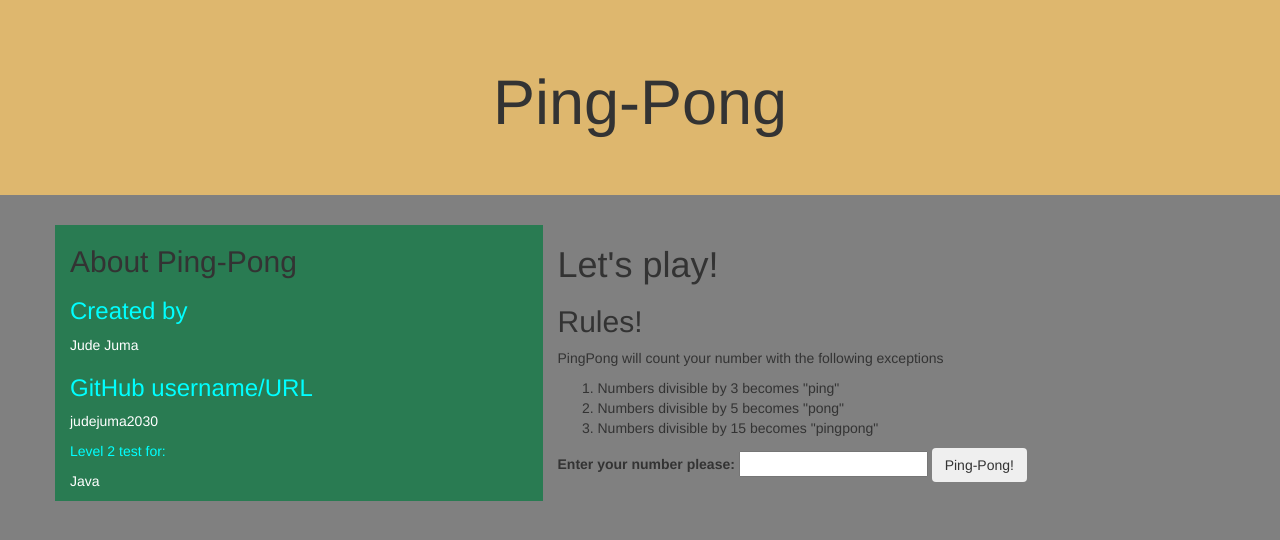
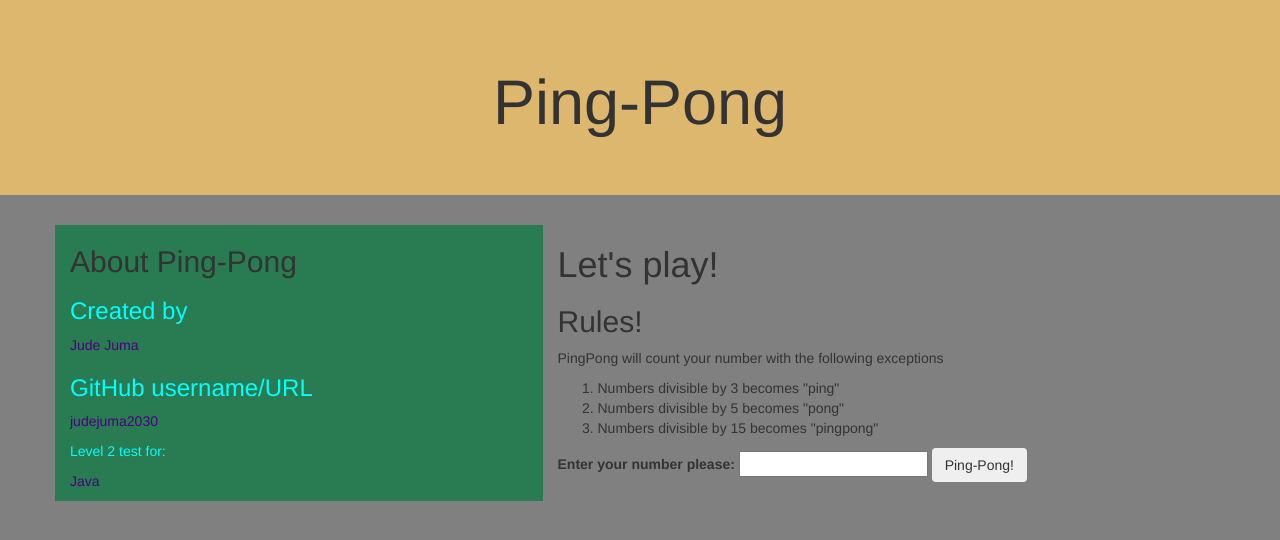
Before and after one commit to judejuma2030/ping-pong, a plain HTML site: page index.html in a window 1280 px wide. Drawn offline with nearby package versions, Linux system fonts and the light colour scheme.

Commit message:
adding text color

```diff
--- a/css/styles.css
+++ b/css/styles.css
@@ -13,5 +13,5 @@
   color: cyan;
 }
 #text2{
-  color: white;
+  color: indigo;
 }
```
